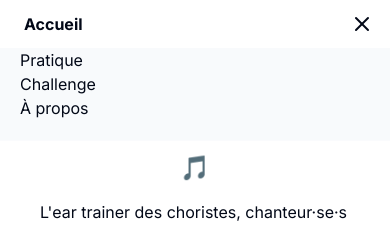
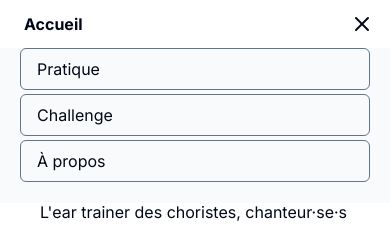
Before and after one commit to mahaultA/harmonear, a Next.js app: page / in a window 390 px wide. Both pictures are taken after a click on the button 362 px from the left and 24 px from the top of the page. Shown: the top 228 px of the page. Built offline with nearby package versions, Linux system fonts and the light colour scheme.

Commit message:
[MOD] Les liens du menu hamburger (version mobile) sont + facilement cliquables car la div est élargie en hauteur

```diff
--- a/app/NavBar.jsx
+++ b/app/NavBar.jsx
@@ -33,10 +33,11 @@ const Navbar = ({ children }) => {
         </button>
         {menuOpen && (
           <div className="fixed left-0 shadow-4xl right-0 top-[3rem] p-5 pt-0 bg-slate-50 border-b border-b-white/20">
+            <div className="flex flex-col gap-1">
               <Link
                 className={`link ${
                   activeLink === "/pratique" ? "active font-bold" : ""
-              } hover:opacity-80 flex items-center`}
+                } hover:opacity-80 flex items-center py-2 px-4 border border-slate-500 rounded-md`}
                 href="/pratique"
                 onClick={() => setMenuOpen(false)}
               >
@@ -45,7 +46,7 @@ const Navbar = ({ children }) => {
               <Link
                 className={`link ${
                   activeLink === "/challenge" ? "active font-bold" : ""
-              } hover:opacity-80 flex items-center`}
+                } hover:opacity-80 flex items-center py-2 px-4 border border-slate-500 rounded-md`}
                 href="/challenge"
                 onClick={() => setMenuOpen(false)}
               >
@@ -54,12 +55,13 @@ const Navbar = ({ children }) => {
               <Link
                 className={`link ${
                   activeLink === "/apropos" ? "active font-bold" : ""
-              } hover:opacity-80 flex items-center`}
+                } hover:opacity-80 flex items-center py-2 px-4 border border-slate-500 rounded-md`}
                 href="/apropos"
                 onClick={() => setMenuOpen(false)}
               >
                 <span>À propos</span>
               </Link>
+            </div>
           </div>
         )}
         <div className="hidden sm:flex space-x-4">
```
Lines whose indentation alone changed are shown as unchanged.
